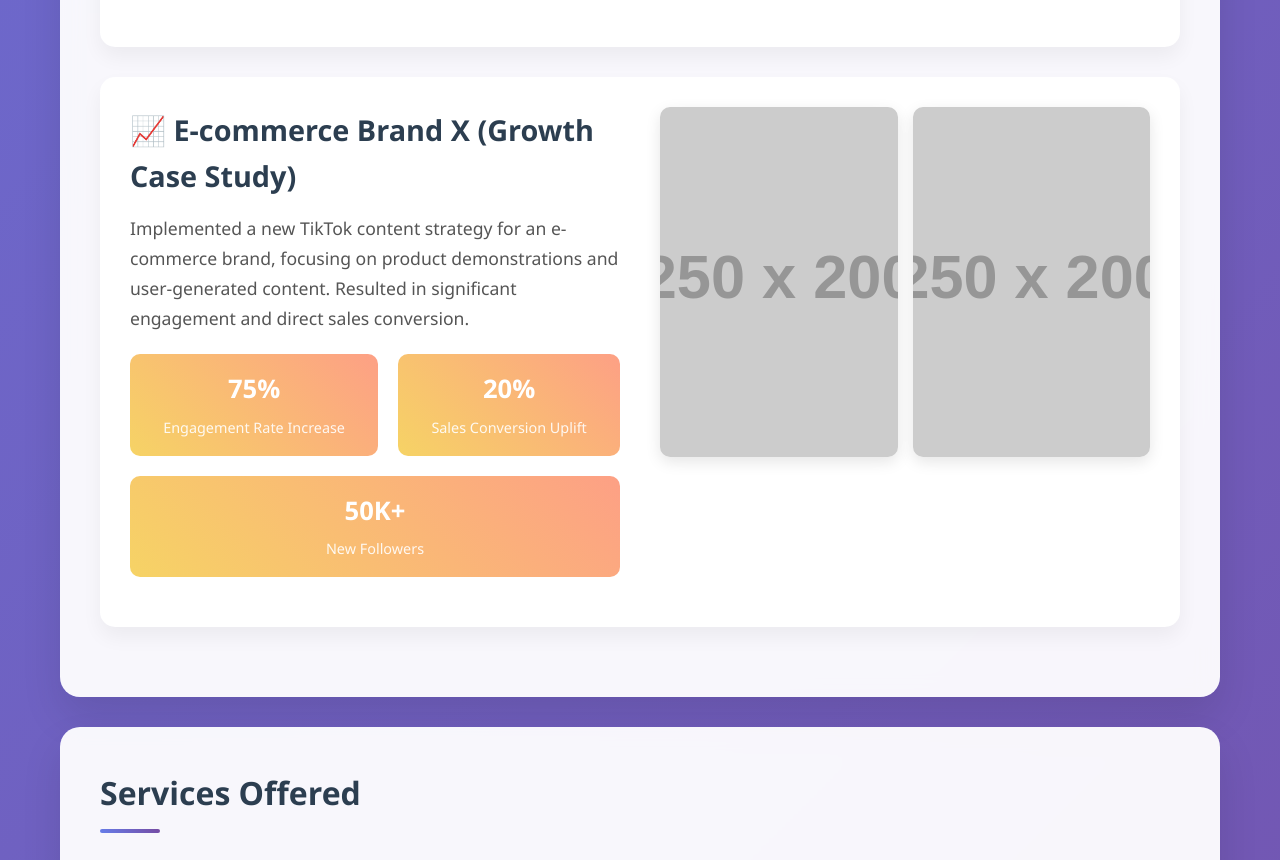
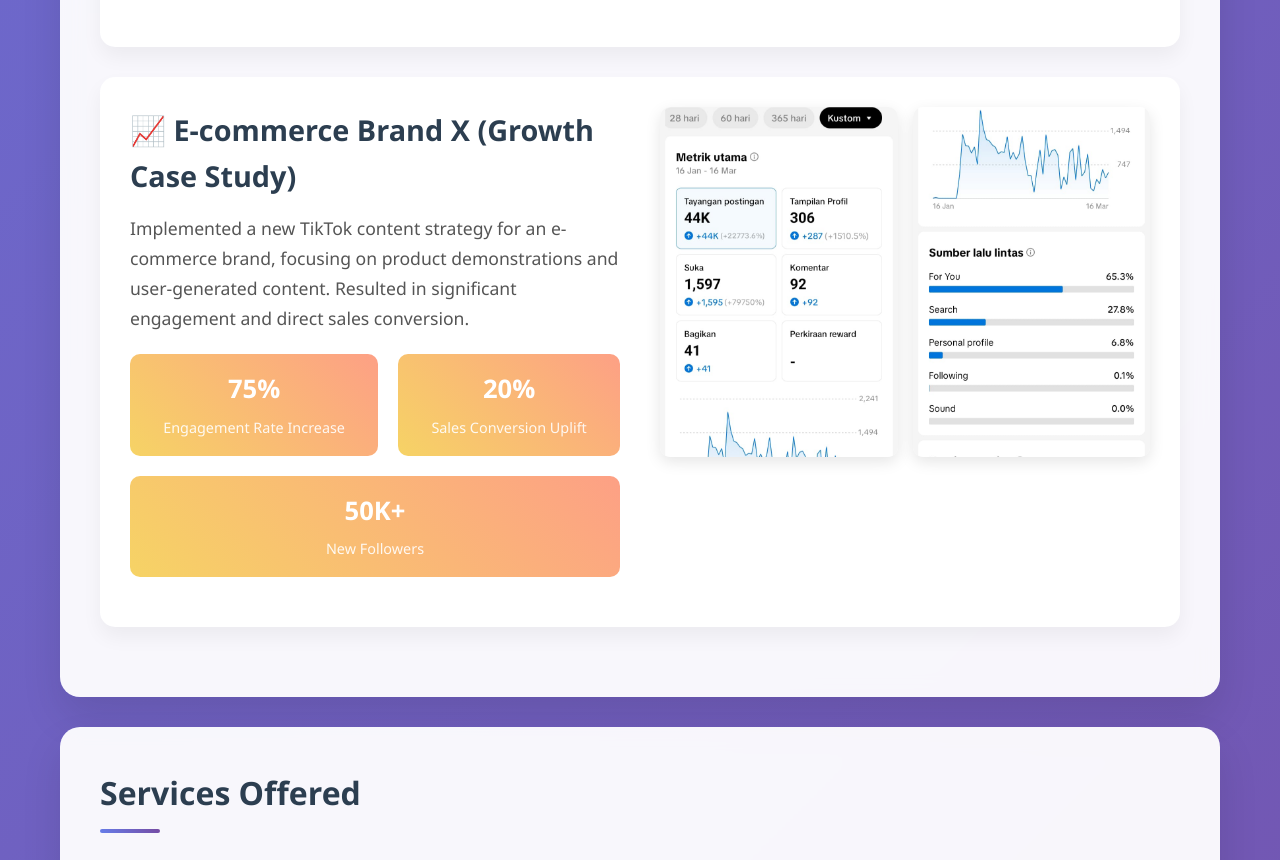
Before and after one commit to NicolaChristanto/social-media-management-portofolio, a plain HTML site: page index.html in a window 1280 px wide. Shown: the part 3056-3916 px from the top of the page. Drawn offline with Linux system fonts and the light colour scheme; placeholder pictures from the web are drawn by us.

Commit message:
Update index.html

```diff
--- a/index.html
+++ b/index.html
@@ -513,11 +513,11 @@
                 <div class="project-images">
                     <div class="project-image">
                         <!-- Placeholder for E-commerce Image 1 -->
-                        <img src="https://via.placeholder.com/250x200?text=E-commerce+Image+1" alt="E-commerce Project Image 1">
+                        <img src="tt01.jpeg" alt="E-commerce Project Image 1">
                     </div>
                     <div class="project-image">
                         <!-- Placeholder for E-commerce Image 2 -->
-                        <img src="https://via.placeholder.com/250x200?text=E-commerce+Image+2" alt="E-commerce Project Image 2">
+                        <img src="tt02.jpeg" alt="E-commerce Project Image 2">
                     </div>
                 </div>
             </div>
```
